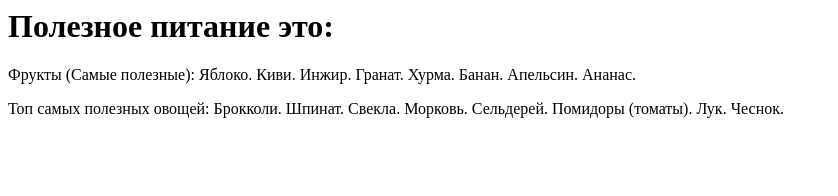
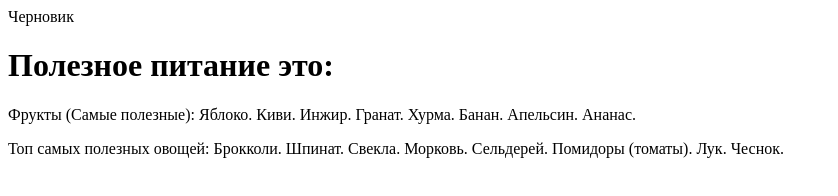
Before and after one commit to KabOleg/chernovik, a plain HTML site: page index.html in a window 1280 px wide. Shown: the whole page, without its empty margins (0-838 px from the left). Drawn offline with Linux system fonts and the light colour scheme.

Commit message:
Update index.html

```diff
--- a/index.html
+++ b/index.html
@@ -4,7 +4,8 @@
   <link rel="stylesheet" href="my.css">
   <link rel="icon" href="icon.jpg">
 </head>
-  <body style=»background-color: #55D52B»>
+  <body>
+    <qhref="https://www.figma.com/design/eK8KObqxJWzQ86KGUmQ4HP/Untitled?node-id=0-1&t=0dSnAmp3QSEWOZYE-1">Черновик</q>
   <h1>Полезное питание это:</h1>
   <p>Фрукты (Самые полезные):
 Яблоко.
```
